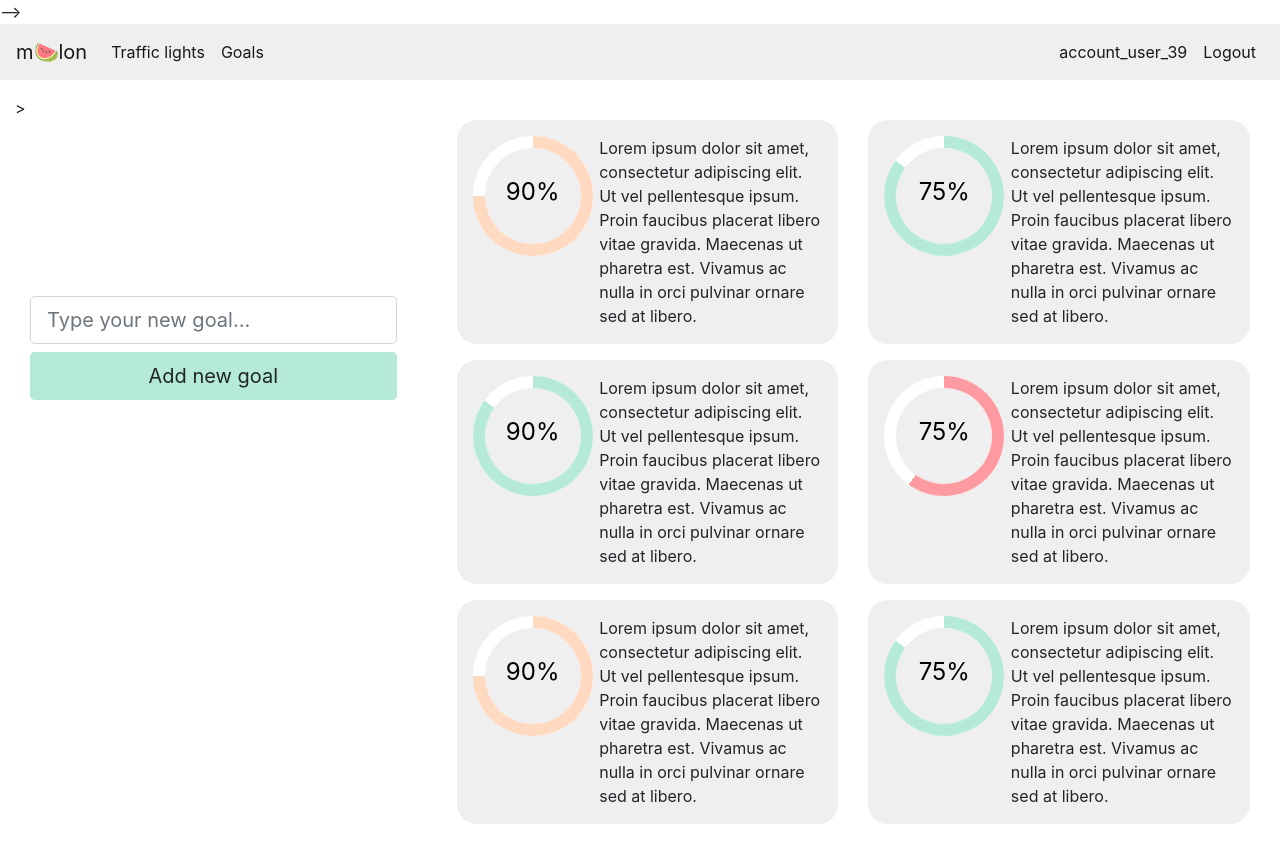
After one commit to czuhajster/hacklboro-team1, a Flask app: template hacklboro/templates/navbar.html in a window 1280 px wide. The commit adds this page. Shown: the top 863 px of the page. Run offline with Flask 2, Linux system fonts and the light colour scheme; the template is opened without the code that fills it, so the values that code supplies are empty; some libraries are stand-ins or nearby versions.

Commit message:
some cosmetic changes and extend!!

```diff
--- a/hacklboro/main.py
+++ b/hacklboro/main.py
@@ -27,4 +27,4 @@ def goals():
 
 @app.route("/")
 def home():
-    return render_template("home.html")
+    return render_template("goals.html")
--- a/hacklboro/static/goals-style.css
+++ b/hacklboro/static/goals-style.css
@@ -9,5 +9,41 @@
 
 .green-button {
     background-color: #B5EAD7;
+}
 
+.align-right {
+    right: 0;
 }
+
+.content-box {
+    min-height: 80vh;
+}
+
+.circle-icon {
+    border-radius: 50%;
+    width: 30px;
+    height: 30px;
+}
+
+.myFooter {
+    text-align: center;
+}
+
+.vertical-align {
+    display: flex;
+    align-items: center;
+}
+
+.margin-top {
+    margin-top: 0;
+}
+@media screen and (min-width: 800px) {
+    .margin-top {
+        margin-top: 20vh;
+    }
+  }
+
+  .overflow {
+      max-height: 80vh;
+      overflow-y: auto;
+  }
--- a/hacklboro/static/progress-bars-style.css
+++ b/hacklboro/static/progress-bars-style.css
@@ -1,7 +1,7 @@
 .progress{
-    width: 150px;
-    height: 150px;
-    line-height: 150px;
+    width: 120px;
+    height: 120px;
+    line-height: 120px;
     background: none;
     margin: 0 auto;
     box-shadow: none;
@@ -64,7 +64,7 @@
     background: #EFEFEF;
     font-size: 24px;
     color: black;
-    line-height: 135px;
+    line-height: 100px;
     text-align: center;
     position: absolute;
     top: 5%;
--- a/hacklboro/templates/goals.html
+++ b/hacklboro/templates/goals.html
@@ -1,60 +1,38 @@
 <!DOCTYPE html>
 <html lang="en">
 <link rel="stylesheet" href="https://stackpath.bootstrapcdn.com/bootstrap/4.3.1/css/bootstrap.min.css" integrity="sha384-ggOyR0iXCbMQv3Xipma34MD+dH/1fQ784/j6cY/iJTQUOhcWr7x9JvoRxT2MZw1T" crossorigin="anonymous">
-<link rel="stylesheet" href="../static/goals-style.css"> <!-- change to static -->
+<link rel="stylesheet" href="{{url_for('static', filename='goals-style.css')}}">
 <meta name="viewport" content="width=device-width, initial-scale=1, shrink-to-fit=no">
-<link rel="stylesheet" href="../static/progress-bars-style.css">
+<link rel="stylesheet" href="{{url_for('static', filename='progress-bars-style.css')}}">
 <head>
     <meta charset="UTF-8">
     <title>Goals</title>
 </head>
 <body>
-<nav class="myNavbar navbar navbar-expand-lg navbar-light">
-    <a class="navbar-brand" href="#">Melon</a>
-    <button class="navbar-toggler" type="button" data-toggle="collapse" data-target="#navbarSupportedContent" aria-controls="navbarSupportedContent" aria-expanded="false" aria-label="Toggle navigation">
-        <span class="emoji">🍉</span>
-    </button>
 
-    <div class="collapse navbar-collapse" id="navbarSupportedContent">
-        <ul class="navbar-nav mr-auto">
-        <li class="nav-item active">
-            <a class="nav-link" href="#">Traffic lights <span class="sr-only">(current)</span></a>
-        </li>
-        <li class="nav-item">
-            <li class="nav-item active">
-                <a class="nav-link" href="#">Goals</a>
-            </li>
-        </li>
-
-        <ul class="navbar-nav ml-auto">
-            <li class="nav-item active">
-                <a class="nav-link" href="#">Logout</a>
-            </li>
-        </ul>
-
-        </ul>
-    </div>
-    </nav>
-
-    <div class="container-fluid mt-3"> <!-- make it scrollable -->
+    {% block navbar %}
+    <!--apparently it doesnt extend shit, so it's better to copy-paste from navbar.html -->
+    {% endblock navbar %}
+<main>
+    <div class="container-fluid mt-3 content-box">>
 
         <div class="row">
             <div class="col-lg-4 col-md-4 col-sm-12 mb-3">
                 <div class="container">
-                    <div class="col-10">
+                    <div class="margin-top"></div>
                     <form class="form-inline">
-                        <input class="form-control col-12" type="search" placeholder="Type your new goal..." aria-label="Type your new goal..">
-                        <button class="mt-2 btn col-12 green-button" type="submit">Add new goal</button>
+                        <input class="form-control form-control-lg col-12" type="search" placeholder="Type your new goal..." aria-label="Type your new goal..">
+                        <button class="mt-2 btn-lg btn col-12 green-button" type="submit">Add new goal</button>
                     </form>
                 </div>
             </div>
-            </div>
 
         <div class="col-lg-8 col-md-8 col-sm-12">
-            <!-- PROGRESS BAR -->
+        <!-- PROGRESS BARS -->
+        <div class="overflow-auto overflow">
             <div class="container-fluid">
-                <div class="row mb-3">
-                    <div class="container col-lg-6 col-md-6 col-sm-6">
+                <div class="row">
+                    <div class="container col-lg-6 col-md-6 col-sm-6  mb-3">
                         <div class="progressBar col-12 p-3">
                             <div class="row">
                                 <div class="col-lg-4 col-md-12 col-sm-12">
@@ -69,7 +47,57 @@
                                     </div>
                                 </div>
                                 <div class="col-lg-8 col-md-12 col-sm-12">
-                                    Lorem ipsum dolor sit amet, consectetur adipiscing elit. Ut vel pellentesque ipsum. Proin faucibus placerat libero vitae gravida. Maecenas ut pharetra est. Vivamus ac nulla in orci pulvinar ornare sed at libero.
+                                    Lorem ipsum dolor sit amet, consectetur adipiscing elit. Ut vel pellentesque ipsum.
+                                    Proin faucibus placerat libero vitae gravida. Maecenas ut pharetra est.
+                                    Vivamus ac nulla in orci pulvinar ornare sed at libero.
+                                </div>
+                            </div>
+                        </div>
+                    </div>
+
+                    <div class="container col-lg-6 col-md-6 col-sm-6  mb-3">
+                        <div class="progressBar col-12 p-3">
+                            <div class="row">
+                                <div class="col-lg-4 col-md-12 col-sm-12">
+                                    <div class="progress green">
+                                        <span class="progress-left">
+                                            <span class="progress-bar"></span>
+                                        </span>
+                                        <span class="progress-right">
+                                            <span class="progress-bar"></span>
+                                        </span>
+                                        <div class="progress-value">75%</div>
+                                    </div>
+                                </div>
+                                <div class="col-lg-8 col-md-12 col-sm-12">
+                                    Lorem ipsum dolor sit amet, consectetur adipiscing elit. Ut vel pellentesque ipsum.
+                                    Proin faucibus placerat libero vitae gravida. Maecenas ut pharetra est.
+                                    Vivamus ac nulla in orci pulvinar ornare sed at libero.
+                                </div>
+                            </div>
+                        </div>
+                    </div>
+                </div>
+
+                <div class="row">
+                    <div class="container col-lg-6 col-md-6 col-sm-6  mb-3">
+                        <div class="progressBar col-12 p-3">
+                            <div class="row">
+                                <div class="col-lg-4 col-md-12 col-sm-12">
+                                    <div class="progress green">
+                                        <span class="progress-left">
+                                            <span class="progress-bar"></span>
+                                        </span>
+                                        <span class="progress-right">
+                                            <span class="progress-bar"></span>
+                                        </span>
+                                        <div class="progress-value">90%</div>
+                                    </div>
+                                </div>
+                                <div class="col-lg-8 col-md-12 col-sm-12">
+                                    Lorem ipsum dolor sit amet, consectetur adipiscing elit. Ut vel pellentesque ipsum.
+                                    Proin faucibus placerat libero vitae gravida. Maecenas ut pharetra est.
+                                    Vivamus ac nulla in orci pulvinar ornare sed at libero.
                                 </div>
                             </div>
 
@@ -77,7 +105,7 @@
                         </div>
                     </div>
 
-                    <div class="container col-lg-6 col-md-6 col-sm-6">
+                    <div class="container col-lg-6 col-md-6 col-sm-6 mb-3">
                         <div class="progressBar col-12 p-3">
                             <div class="row">
                                 <div class="col-lg-4 col-md-12 col-sm-12">
@@ -92,15 +120,18 @@
                                     </div>
                                 </div>
                                 <div class="col-lg-8 col-md-12 col-sm-12">
-                                    Lorem ipsum dolor sit amet, consectetur adipiscing elit. Ut vel pellentesque ipsum. Proin faucibus placerat libero vitae gravida. Maecenas ut pharetra est. Vivamus ac nulla in orci pulvinar ornare sed at libero.
+                                    Lorem ipsum dolor sit amet, consectetur adipiscing elit. Ut vel pellentesque ipsum.
+                                    Proin faucibus placerat libero vitae gravida. Maecenas ut pharetra est.
+                                    Vivamus ac nulla in orci pulvinar ornare sed at libero.
                                 </div>
                             </div>
                         </div>
                     </div>
                 </div>
 
-                <div class="row mb-3">
-                    <div class="container col-lg-6 col-md-6 col-sm-6">
+
+                <div class="row">
+                    <div class="container col-lg-6 col-md-6 col-sm-6  mb-3">
                         <div class="progressBar col-12 p-3">
                             <div class="row">
                                 <div class="col-lg-4 col-md-12 col-sm-12">
@@ -115,19 +146,19 @@
                                     </div>
                                 </div>
                                 <div class="col-lg-8 col-md-12 col-sm-12">
-                                    Lorem ipsum dolor sit amet, consectetur adipiscing elit. Ut vel pellentesque ipsum. Proin faucibus placerat libero vitae gravida. Maecenas ut pharetra est. Vivamus ac nulla in orci pulvinar ornare sed at libero.
+                                    Lorem ipsum dolor sit amet, consectetur adipiscing elit. Ut vel pellentesque ipsum.
+                                    Proin faucibus placerat libero vitae gravida. Maecenas ut pharetra est.
+                                    Vivamus ac nulla in orci pulvinar ornare sed at libero.
                                 </div>
                             </div>
-
-
                         </div>
                     </div>
 
-                    <div class="container col-lg-6 col-md-6 col-sm-6">
+                    <div class="container col-lg-6 col-md-6 col-sm-6  mb-3">
                         <div class="progressBar col-12 p-3">
                             <div class="row">
                                 <div class="col-lg-4 col-md-12 col-sm-12">
-                                    <div class="progress pink">
+                                    <div class="progress green">
                                         <span class="progress-left">
                                             <span class="progress-bar"></span>
                                         </span>
@@ -138,7 +169,9 @@
                                     </div>
                                 </div>
                                 <div class="col-lg-8 col-md-12 col-sm-12">
-                                    Lorem ipsum dolor sit amet, consectetur adipiscing elit. Ut vel pellentesque ipsum. Proin faucibus placerat libero vitae gravida. Maecenas ut pharetra est. Vivamus ac nulla in orci pulvinar ornare sed at libero.
+                                    Lorem ipsum dolor sit amet, consectetur adipiscing elit. Ut vel pellentesque ipsum.
+                                    Proin faucibus placerat libero vitae gravida. Maecenas ut pharetra est.
+                                    Vivamus ac nulla in orci pulvinar ornare sed at libero.
                                 </div>
                             </div>
                         </div>
@@ -148,6 +181,11 @@
             </div>
         </div>
     </div>
+    </div>
+</main>
+
+
+{% block footer %}{% endblock footer %}
 
     <script src="https://code.jquery.com/jquery-3.3.1.slim.min.js" integrity="sha384-q8i/X+965DzO0rT7abK41JStQIAqVgRVzpbzo5smXKp4YfRvH+8abtTE1Pi6jizo" crossorigin="anonymous"></script>
     <script src="https://cdnjs.cloudflare.com/ajax/libs/popper.js/1.14.7/umd/popper.min.js" integrity="sha384-UO2eT0CpHqdSJQ6hJty5KVphtPhzWj9WO1clHTMGa3JDZwrnQq4sF86dIHNDz0W1" crossorigin="anonymous"></script>
--- /dev/null
+++ b/hacklboro/templates/navbar.html
@@ -0,0 +1,36 @@
+{% extends "goals.html" %}
+{% block navbar %}
+<!-- {{ super() }} -->
+<nav class="myNavbar navbar navbar-expand-lg navbar-light">
+    <a class="navbar-brand" href="#">m🍉lon</a>
+    <button class="navbar-toggler" type="button" data-toggle="collapse" data-target="#navbarSupportedContent" aria-controls="navbarSupportedContent" aria-expanded="false" aria-label="Toggle navigation">
+        <span class="navbar-toggler-icon"></span>
+    </button>
+
+    <div class="collapse navbar-collapse" id="navbarSupportedContent">
+    <ul class="navbar-nav mr-auto">
+        <li class="nav-item active">
+            <a class="nav-link" href="#">Traffic lights <span class="sr-only">(current)</span></a>
+        </li>
+        <li class="nav-item">
+            <li class="nav-item active">
+                <a class="nav-link" href="#">Goals</a>
+            </li>
+        </li>
+    </ul>
+
+    <ul class="navbar-nav ml-auto">
+        <li class="nav-item active">
+            <a class="nav-link" href="#">
+                <!-- <img src="../images/tangil.jpg" alt="not tangil" class="rounded-circle circle-icon"> -->
+                account_user_39
+            </a>
+         </li>
+
+        <li class="nav-item active">
+            <a class="nav-link" href="#">Logout</a>
+         </li>
+    </ul>
+</div>
+</nav>
+{% endblock %}
```
Also changed, not shown: hacklboro/templates/footer.html (added, +13 -0 lines), hacklboro/images/tangil.jpg (added).
